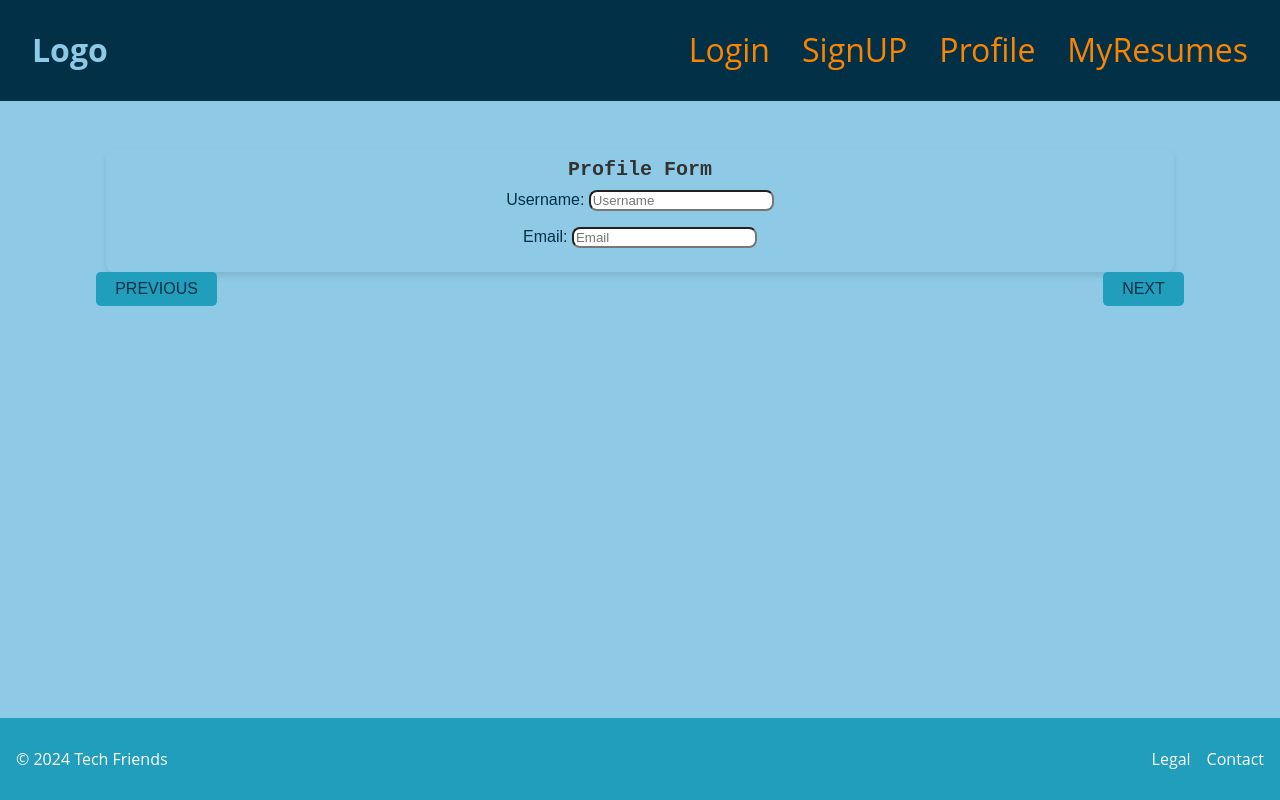
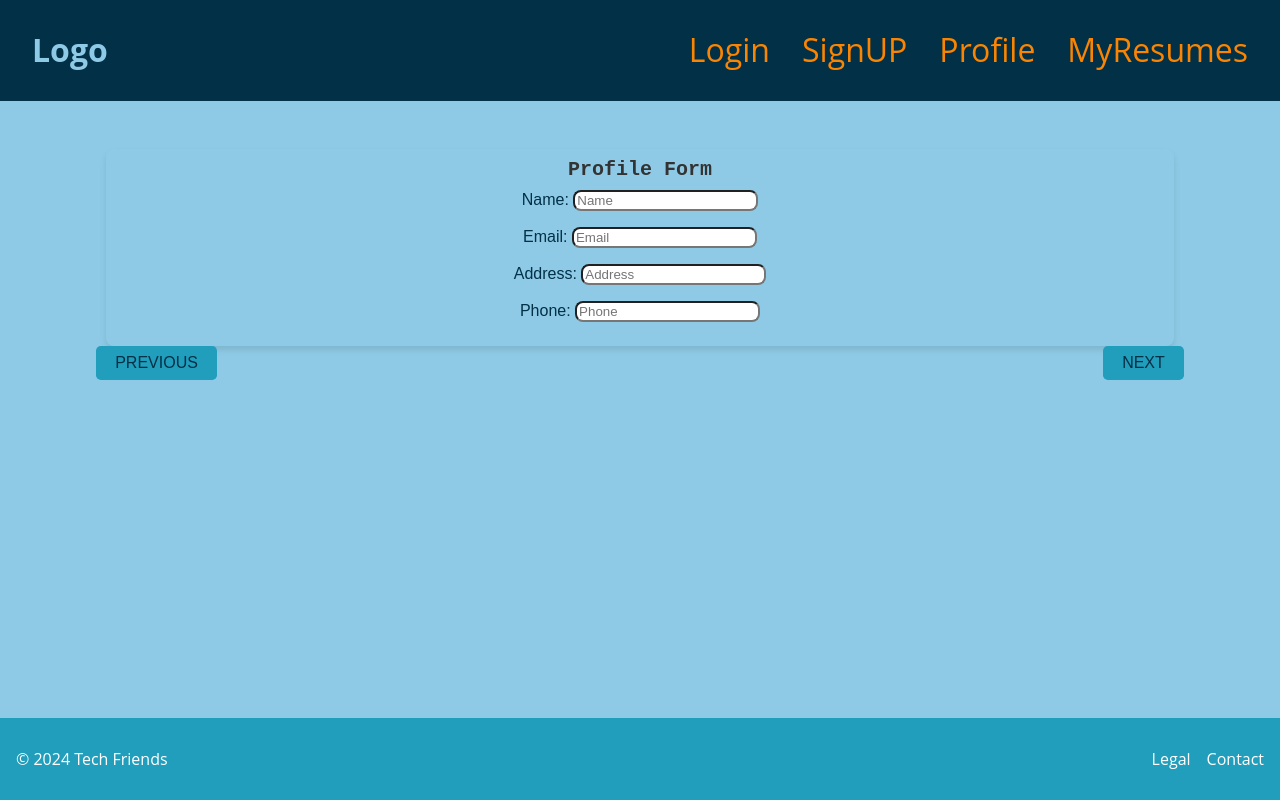
Before and after one commit to Magsmags600/Project3-CommandZ, a React (Vite) app in the folder client/: page /home in a window 1280 px wide. Built offline with nearby package versions, Linux system fonts and the light colour scheme.

Commit message:
fixes to components

```diff
--- a/client/src/components/ExperienceComponent/index.tsx
+++ b/client/src/components/ExperienceComponent/index.tsx
@@ -16,13 +16,13 @@ const ExperienceForm = (props: ExperienceProps) => {
           <div className="card-body">
             <h5 className="card-title">Experience Data</h5>
             {props.experienceData.map((exp: any, index: number) => (
-              <div key={exp.experiencenId} className="mb-3">
+              <div key={index} className="mb-3">
                 <label className="form-label">Company Name: </label>
                 <input
                   type="text"
                   placeholder="Company Name"
                   className="form-control mb-2"
-                  value={exp.institution}
+                  value={exp.company}
                   onChange={(e) =>
                     props.handleExperienceChange(
                       index,
@@ -36,7 +36,7 @@ const ExperienceForm = (props: ExperienceProps) => {
                   type="text"
                   placeholder="Description"
                   className="form-control mb-2"
-                  value={exp.degree}
+                  value={exp.description}
                   onChange={(e) =>
                     props.handleExperienceChange(
                       index,
--- a/client/src/components/ProfileForm/index.tsx
+++ b/client/src/components/ProfileForm/index.tsx
@@ -1,19 +1,15 @@
-import React, { useState } from "react";
+
 import "./profile.css";
+import { ProfileData } from "../../interfaces";
 
-import type { User } from "../../interfaces";
+interface ProfileProps {
+  profileData: ProfileData;
+  handleProfileChange: (field: string, value: any) => void
+}
 
-const ProfileForm: React.FC = () => {
-  const [userData, setUserData] = useState<User>({
-    username: "",
-    email: "",
-    password: "",
-    resume: [],
-  });
 
-  const handleUserChange = (field: string, value: any) => {
-    setUserData({ ...userData, [field]: value });
-  };
+const ProfileForm = (props: ProfileProps) => {
+
 
   return (
     <div className="profile-form">
@@ -22,13 +18,13 @@ const ProfileForm: React.FC = () => {
           <div className="card-body">
             <h5 className="card-title">Profile Form</h5>
             <div className="mb-3">
-              <label className="form-label">Username: </label>
+              <label className="form-label">Name: </label>
               <input
                 type="text"
-                placeholder="Username"
+                placeholder="Name"
                 className="form-control"
-                value={userData.username || ""}
-                onChange={(e) => handleUserChange("username", e.target.value)}
+                value={props.profileData.name || ""}
+                onChange={(e) => props.handleProfileChange("name", e.target.value)}
               />
             </div>
             <div className="mb-3">
@@ -37,8 +33,28 @@ const ProfileForm: React.FC = () => {
                 type="email"
                 placeholder="Email"
                 className="form-control"
-                value={userData.email || ""}
-                onChange={(e) => handleUserChange("email", e.target.value)}
+                value={props.profileData.email || ""}
+                onChange={(e) => props.handleProfileChange("email", e.target.value)}
+              />
+            </div>
+            <div className="mb-3">
+              <label className="form-label">Address: </label>
+              <input
+                type="text"
+                placeholder="Address"
+                className="form-control"
+                value={props.profileData.address || ""}
+                onChange={(e) => props.handleProfileChange("address", e.target.value)}
+              />
+            </div>
+            <div className="mb-3">
+              <label className="form-label">Phone: </label>
+              <input
+                type="text"
+                placeholder="Phone"
+                className="form-control"
+                value={props.profileData.phone || ""}
+                onChange={(e) => props.handleProfileChange("phone", e.target.value)}
               />
             </div>
           </div>
--- a/client/src/pages/Home.tsx
+++ b/client/src/pages/Home.tsx
@@ -11,6 +11,7 @@ import {
   ExperienceData,
   ProjectData,
   SkillsData,
+  ProfileData,
 } from "../interfaces";
 
 const Home = () => {
@@ -91,6 +92,8 @@ const Home = () => {
       },
     ]);
   };
+  // skills functions
+
 
   const [skillsData, setSkillsData] = useState<SkillsData[]>([]);
 
@@ -112,6 +115,13 @@ const Home = () => {
       },
     ]);
   };
+  // profiledata functions
+  const [profileData, setProfileData] = useState<ProfileData>({}as ProfileData);
+
+  const handleProfileChange = (field: string, value: any) => {
+    setProfileData({ ...profileData, [field]: value });
+    setResumeData({ ...resumeData,name:profileData.name ,email:profileData.email,address:profileData.address,phone:profileData.phone })
+  };
 
   const [count, setCount] = useState<number>(0);
   const cards = ["profile", "education", "experience", "skills", "project"];
@@ -119,7 +129,7 @@ const Home = () => {
   const renderPage = () => {
     switch (cards[count]) {
       case "profile":
-        return <ProfileForm />;
+        return <ProfileForm handleProfileChange={handleProfileChange} profileData={profileData}/>;
       case "education":
         return (
           <EducationForm
```
Also changed, not shown: client/src/interfaces/ProfileData.tsx (+4 -4 lines), client/src/interfaces/index.tsx (+5 -5 lines).
